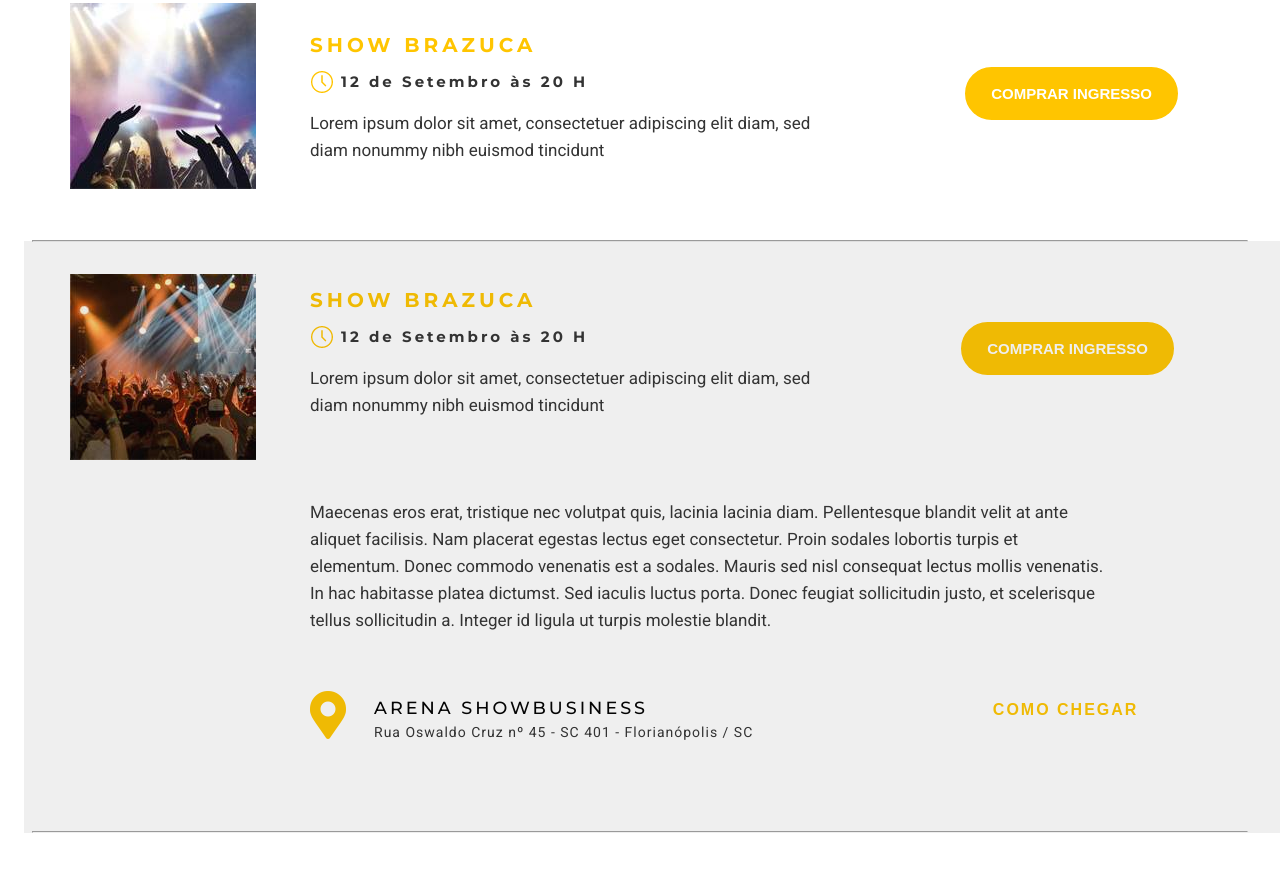
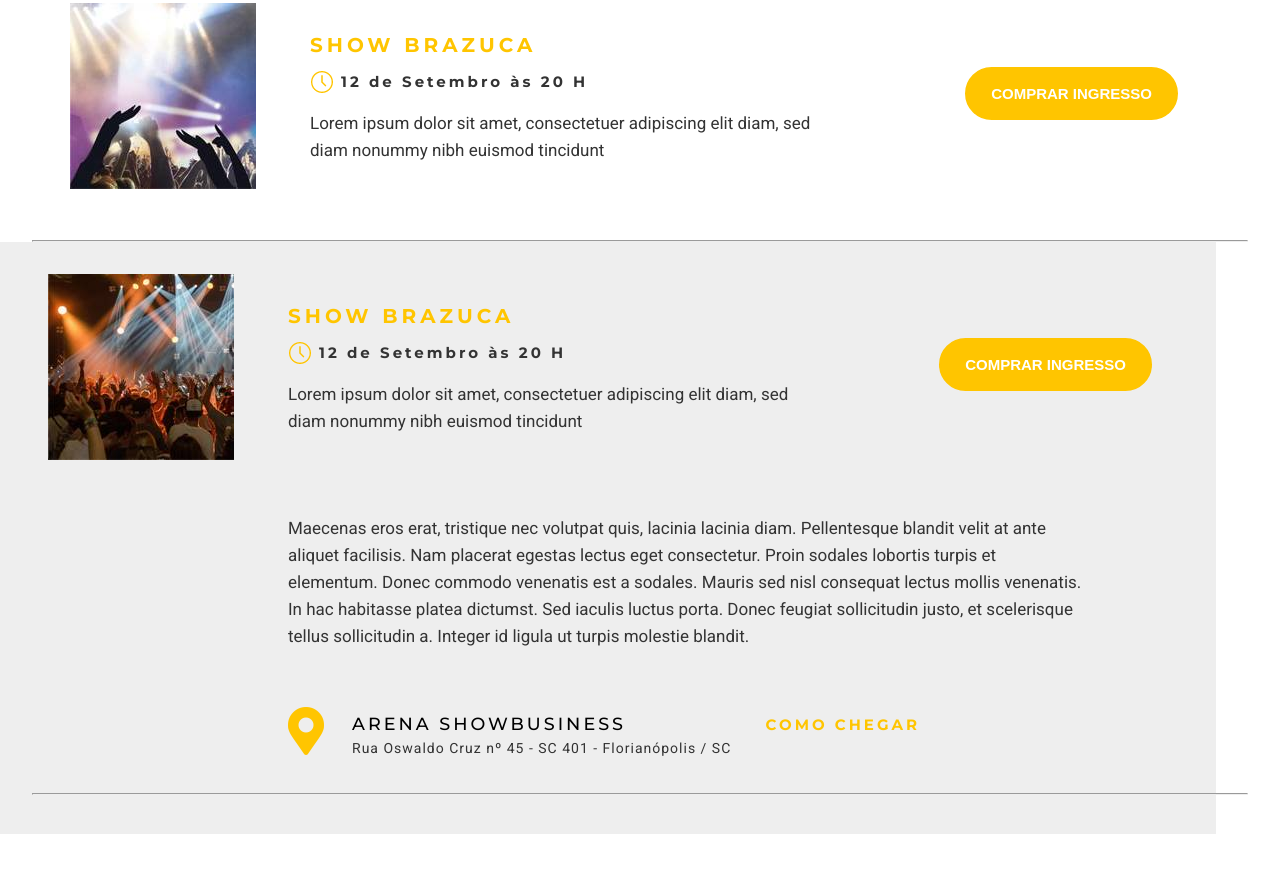
Before and after one commit to Carlos-Beckhauser/STUDION, a website: page src/events.html in a window 1280 px wide. Shown: the part 903-1776 px from the top of the page. Drawn offline with Linux system fonts and the light colour scheme.

Commit message:
Adjusts in css of events page

```diff
--- a/src/css/_event3.css
+++ b/src/css/_event3.css
@@ -1,13 +1,15 @@
 .events__container3 {
   position: relative;
-  height: 37.4rem;
-  margin-top: 2rem;
+  height: 37rem;
+  max-width: 76rem;
+  padding: 2rem 3rem;
+  background-color: #0001;
 }
 
 .event__box3 {
   position: absolute;
-  left: 15rem;
-  top: 0;
+  left: 18rem;
+  top: 3rem;
 }
 
 .events__container3 h2 {
@@ -73,29 +75,6 @@
   letter-spacing: 2px;
 }
 
-.eventbox3__focus {
-  position: absolute;
-  left: 1.5rem;
-  top: 31.4rem;
-  height: 37rem;
-  width: 87.2rem;
-  background-color: #33333314;
-  margin: 8px auto;
-}
-
-.eventbox3__focus button {
-  position: absolute;
-  right: 9rem;
-  bottom: 5rem;
-  border: unset;
-  font-size: 0.9375rem;
-  font-weight: 700;
-  letter-spacing: 0.1875rem;
-  color: var(--color-primary);
-  font-family: "Montserrat";
-  text-transform: uppercase;
-}
-
 .event3-location {
   position: relative;
   width: 50rem;
@@ -135,3 +114,16 @@
   left: 4rem;
   top: 3rem;
 }
+
+.event3-location button {
+  position: absolute;
+  right: 9rem;
+  bottom: 5rem;
+  border: unset;
+  font-size: 0.9375rem;
+  font-weight: 700;
+  letter-spacing: 0.1875rem;
+  color: var(--color-primary);
+  font-family: "Montserrat";
+  text-transform: uppercase;
+}
--- a/src/events.html
+++ b/src/events.html
@@ -92,7 +92,7 @@
         </div>
         <hr class="event__line" />
 
-        <div class="container events__container3">
+        <div class="events__container3">
           <img class="img__event3" src="./images/event3_img.jpg" alt="" />
           <div class="event__box3">
             <h2>show brazuca</h2>
@@ -125,7 +125,6 @@
             </div>
           </div>
         </div>
-        <div class="eventbox3__focus"></div>
         <hr class="event__line3" />
 
         <div class="container events__container4">
```
